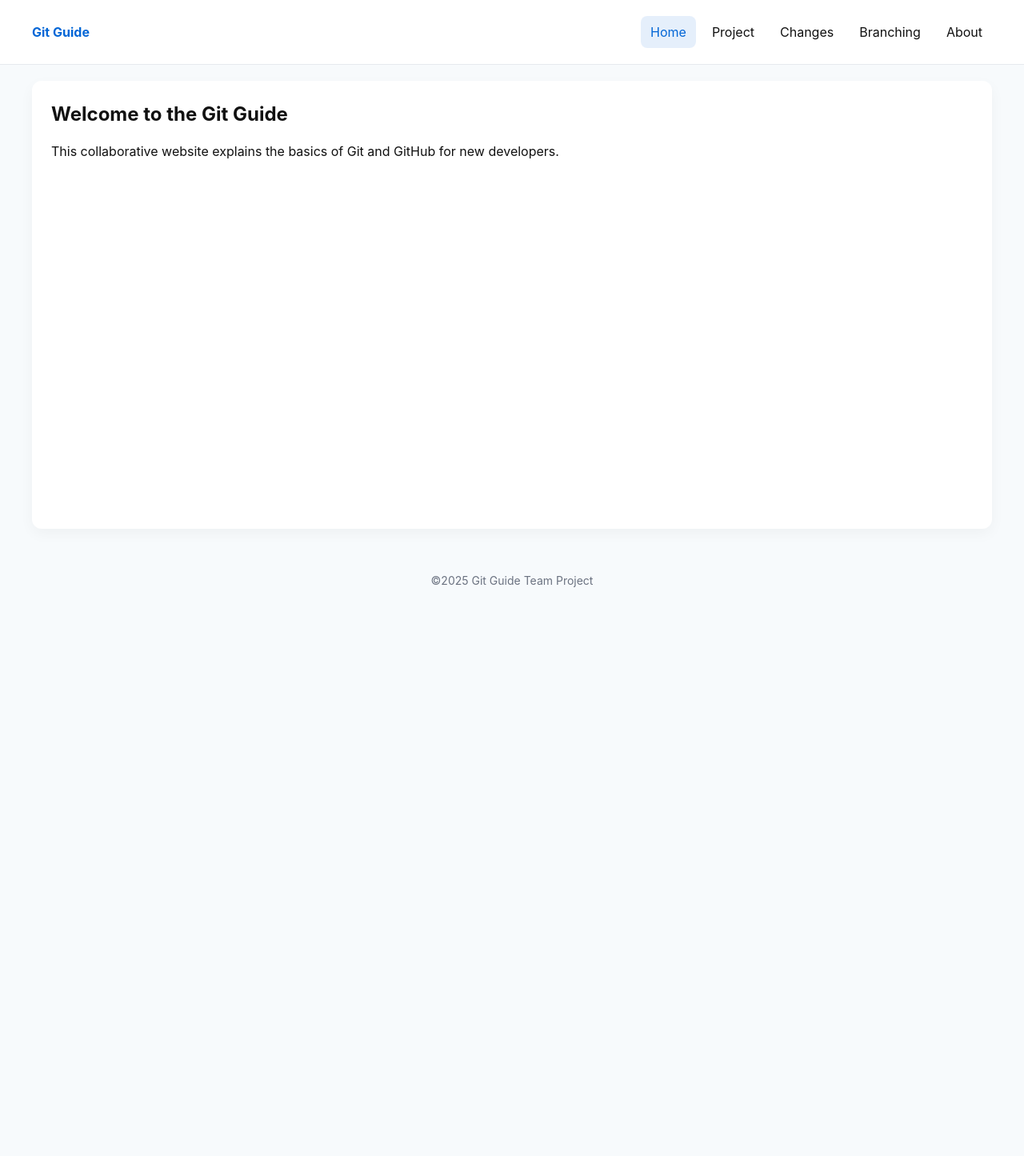
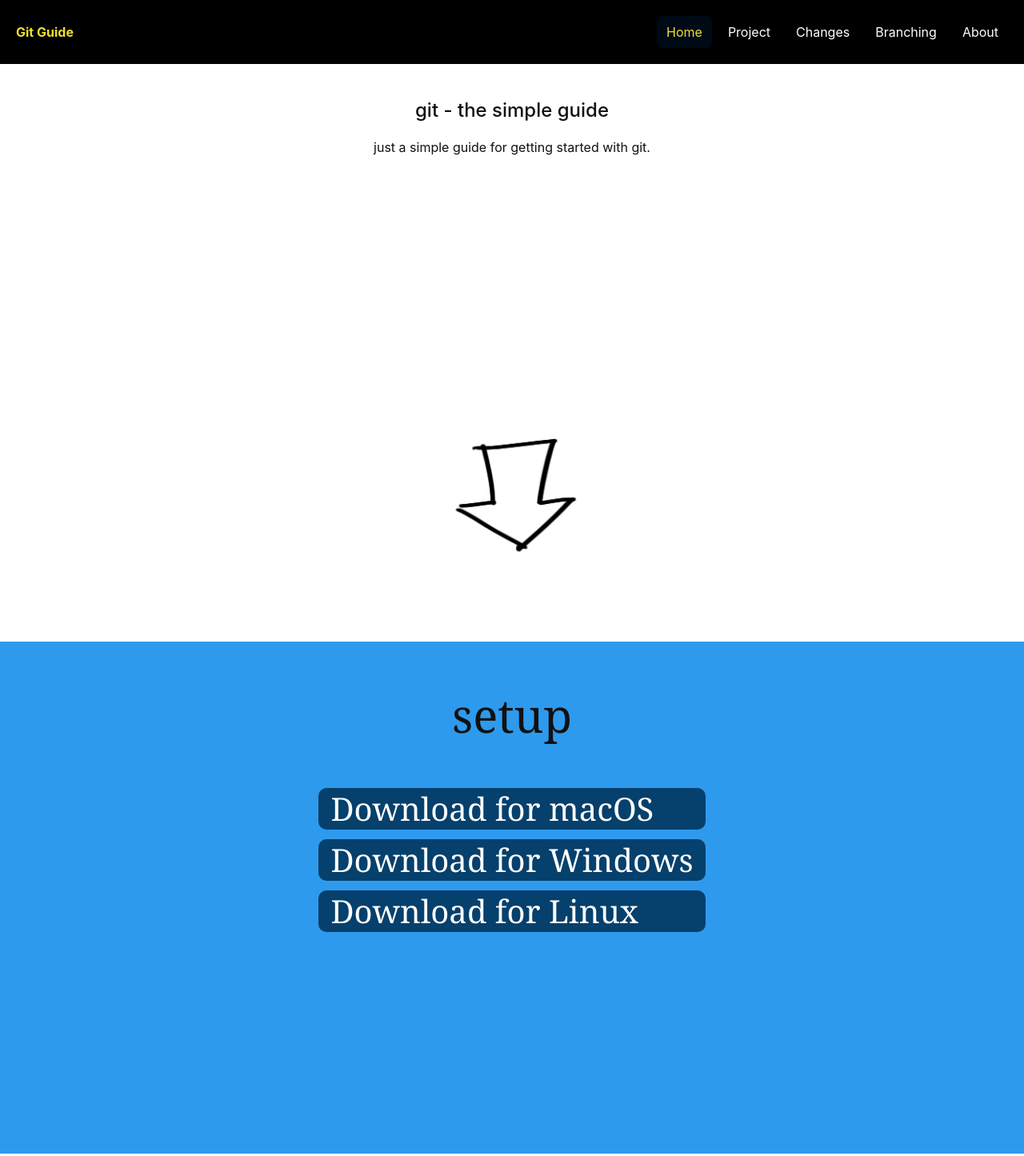
Before and after one commit to AntonellaMorittu/github-guide, a plain HTML site: page index.html in a window 1280 px wide. Shown: the top 1445 px of the page at 80% size. Before the commit the page ends 800 px from the top, so only its background shows below. Drawn offline with Linux system fonts and the light colour scheme.

Commit message:
Add setup section and restyle homepage and navbar

```diff
--- a/index.html
+++ b/index.html
@@ -3,7 +3,7 @@
   <head>
     <meta charset="utf-8" />
     <meta name="viewport" content="width=device-width,initial-scale=1" />
-    <title>Git Guide — Home</title>
+    <title>Git guide</title>
     <link rel="stylesheet" href="style.css" />
   </head>
   <body>
@@ -21,12 +21,36 @@
     </header>
 
     <main class="container">
-      <section class="hero">
-        <h1>Welcome to the Git Guide</h1>
-        <p>
-          This collaborative website explains the basics of Git and GitHub for
-          new developers.
-        </p>
+      <section class="hero-homepage">
+        <span>
+          <h1 class="hero-header">git - the simple guide</h1>
+          <p>just a simple guide for getting started with git.</p>
+        </span>
+
+        <img class="arrow" src="./images/arrow.png" />
+      </section>
+      <section class="setup">
+        <h2 class="setup-header">setup</h2>
+        <div class="setup-links">
+          <a
+            href="https://git-scm.com/downloads/mac"
+            target="_blank"
+            class="btn"
+            >Download for macOS</a
+          >
+          <a
+            href="https://git-scm.com/downloads/win"
+            target="_blank"
+            class="btn"
+            >Download for Windows</a
+          >
+          <a
+            href="https://git-scm.com/book/en/v2/Getting-Started-Installing-Git"
+            target="_blank"
+            class="btn"
+            >Download for Linux</a
+          >
+        </div>
       </section>
     </main>
 
--- a/style.css
+++ b/style.css
@@ -1,7 +1,8 @@
 :root {
-  --accent: #0366d6;
+  --accent: #2e9aed;
+  --complementary: #EDE02E;
   --muted: #6b7280;
-  --bg: #f7fafc;
+  --bg: #ffffff;
 }
 
 * {
@@ -18,7 +19,6 @@ body {
 
 header {
   background: #fff;
-  border-bottom: 1px solid #e6e9ee;
   position: sticky;
   top: 0;
   z-index: 10;
@@ -26,18 +26,24 @@ header {
 
 .container {
   margin: 0 auto;
-  padding: 20px 40px;
+  display: flex;
+  flex-flow: column;
+  gap: 50px;
 }
 
 .header-container {
   display: flex;
   align-items: center;
   gap: 12px;
+  background-color: black;
+  color: white;
+  flex-flow: row;
+  padding: 20px;
 }
 
 .brand {
   font-weight: 700;
-  color: var(--accent);
+  color: var(--complementary);
   margin-right: auto;
 }
 
@@ -55,23 +61,38 @@ header {
 
 .nav-links a.active {
   background: rgba(3, 102, 214, 0.1);
-  color: var(--accent);
+  color: var(--complementary);
 }
 
-main {
-  padding: 28px 20px;
+.hero,
+.hero-homepage {
+  padding: 40px 20px;
+  min-height: 84vh;
 }
 
-.hero {
-  background: #fff;
-  padding: 24px;
-  border-radius: 12px;
-  box-shadow: 0 6px 18px rgba(12, 18, 20, 0.04);
-  min-height: 70vh;
+.hero-homepage {
+  flex-flow: column;
+  justify-content: space-between;
+  display: flex;
+  display: flex;
+  text-align: center;
 }
 
 h1 {
   margin: 0 0 8px 0;
+  font-weight: 500;
+}
+
+.setup-header {
+  font-family: Georgia, Times New Roman, Times, serif;
+  text-align: center;
+  font-size: 58px;
+  font-weight: 400;
+}
+
+.arrow {
+  margin: 0 auto;
+  width: 70%;
 }
 
 footer {
@@ -90,6 +111,34 @@ footer {
   text-decoration: none;
 }
 
+.setup {
+  margin: 0 auto;
+  min-height: 80vh;
+  background-color: var(--accent);
+  width: 100%;
+}
+
+.setup-links {
+  display: flex;
+  flex-flow: column;
+  gap: 12px;
+  width: fit-content;
+  margin: 40px auto;
+  line-height: 200%;
+  font-family: Georgia, Times New Roman, Times, serif;
+}
+
+.setup-links a {
+  color: #FFF;
+  font-size: 40px;
+  font-weight: normal;
+  font-style: normal;
+  background-color: #06406c;
+  padding: 10px 15px;
+  border-radius: 10px;
+  text-decoration: none;
+}
+
 @media (max-width: 900px) {
   .header-container {
     flex-wrap: wrap;
```
Also changed, not shown: images/arrow.png (added).
